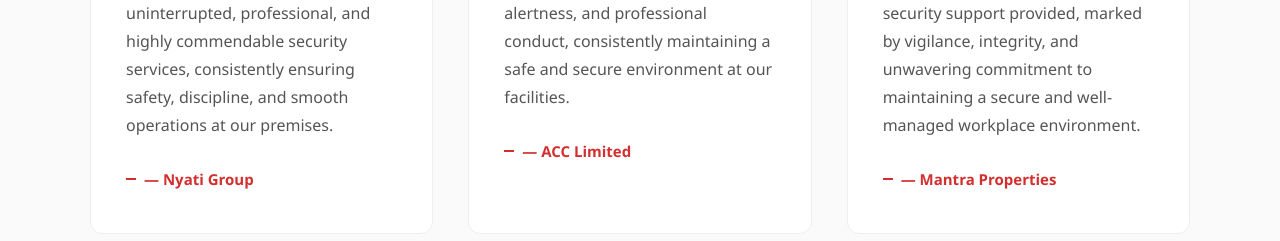
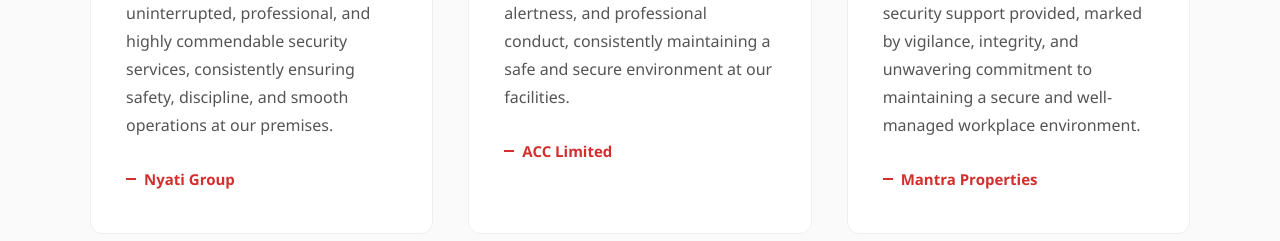
Before and after one commit to mukulsingh2390/surya, a React (Vite) app: page / in a window 1280 px wide. Shown: the part 4540-4781 px from the top of the page. Built offline with nearby package versions, Linux system fonts and the light colour scheme.

Commit message:
Update project files

```diff
--- a/src/sub-pages/Testimonials.jsx
+++ b/src/sub-pages/Testimonials.jsx
@@ -31,7 +31,7 @@
               </p>
 
               <span className="testimonial-company">
-                — {item.company}
+                 {item.company}
               </span>
             </div>
           ))}
```
